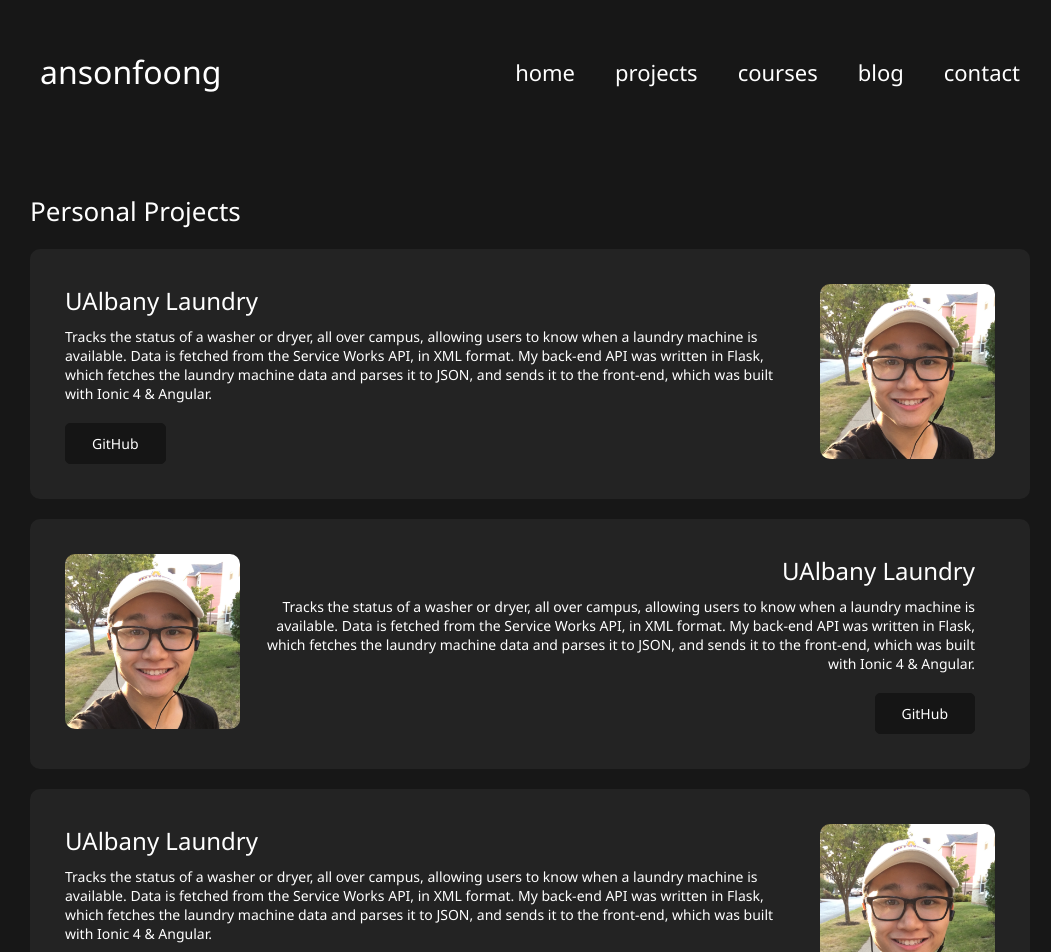
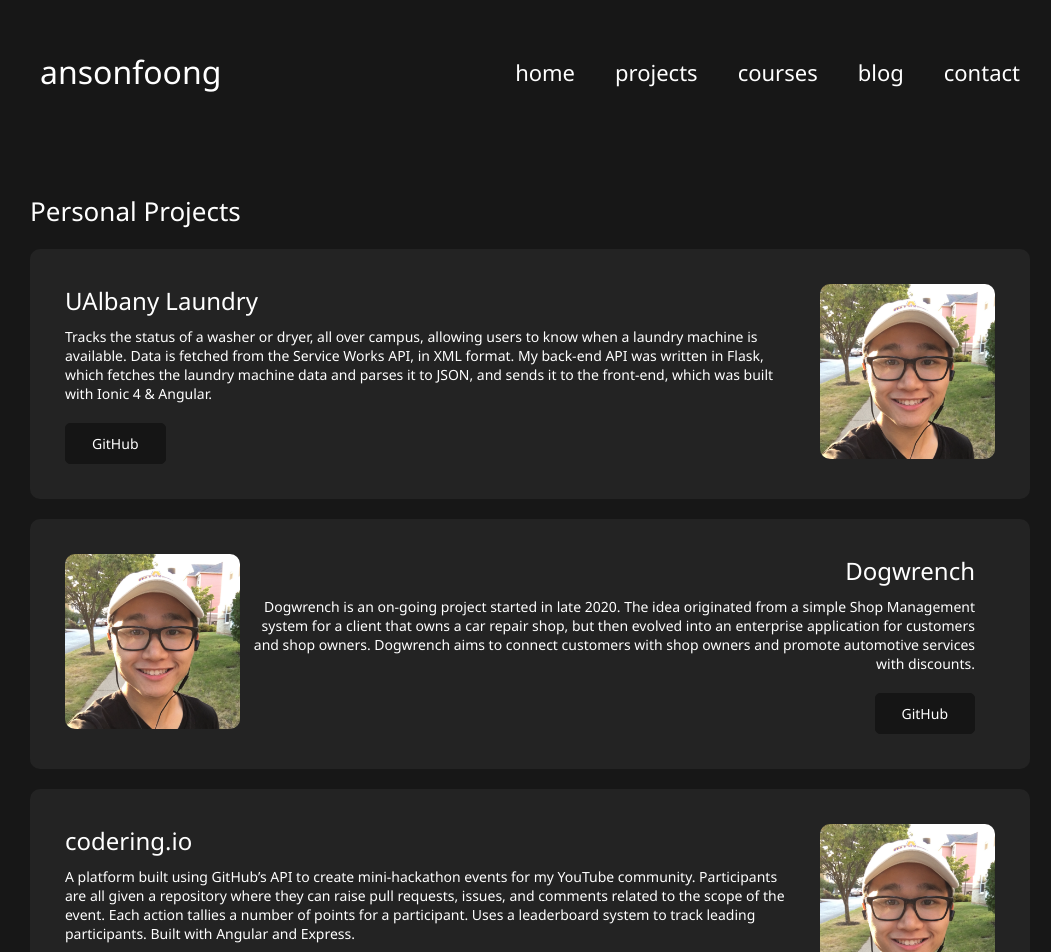
Before and after one commit to stuyy/ansonfoong, a Next.js app: page /projects in a window 1280 px wide. Shown: the top 952 px of the page, without its empty margins (110-1161 px from the left). Built offline with nearby package versions, Linux system fonts and the light colour scheme.

Commit message:
Dynamic Render Projects from an Array

```diff
--- a/src/pages/projects/index.tsx
+++ b/src/pages/projects/index.tsx
@@ -1,5 +1,6 @@
 import { NextPage } from "next";
 import { Project } from "../../components/Project";
+import { projects } from "../../utils/projects";
 import styles from "./projects-page.module.scss";
 
 const ProjectsPage: NextPage = () => {
@@ -10,22 +11,9 @@ const ProjectsPage: NextPage = () => {
           <h1>Personal Projects</h1>
         </div>
         <div className={styles["projects-content"]}>
-          <Project
-            title="UAlbany Laundry"
-            description="Tracks the status of a washer or dryer, all over campus, allowing users to know when a laundry machine is available. Data is fetched from the Service Works API, in XML format. My back-end API was written in Flask, which fetches the laundry machine data and parses it to JSON, and sends it to the front-end, which was built with Ionic 4 & Angular. "
-            src="/me.png"
-          />
-          <Project
-            title="UAlbany Laundry"
-            description="Tracks the status of a washer or dryer, all over campus, allowing users to know when a laundry machine is available. Data is fetched from the Service Works API, in XML format. My back-end API was written in Flask, which fetches the laundry machine data and parses it to JSON, and sends it to the front-end, which was built with Ionic 4 & Angular. "
-            src="/me.png"
-            reverse={true}
-          />
-          <Project
-            title="UAlbany Laundry"
-            description="Tracks the status of a washer or dryer, all over campus, allowing users to know when a laundry machine is available. Data is fetched from the Service Works API, in XML format. My back-end API was written in Flask, which fetches the laundry machine data and parses it to JSON, and sends it to the front-end, which was built with Ionic 4 & Angular. "
-            src="/me.png"
-          />
+          {projects.map((project) => (
+            <Project {...project} />
+          ))}
         </div>
       </div>
     </div>
--- /dev/null
+++ b/src/utils/projects.ts
@@ -0,0 +1,34 @@
+export type Project = {
+  title: string;
+  description: string;
+  src: string;
+  reverse?: boolean;
+  github?: {
+    url: string;
+  };
+  website?: {
+    url: string;
+  };
+};
+
+export const projects: Project[] = [
+  {
+    title: "UAlbany Laundry",
+    description:
+      "Tracks the status of a washer or dryer, all over campus, allowing users to know when a laundry machine is available. Data is fetched from the Service Works API, in XML format. My back-end API was written in Flask, which fetches the laundry machine data and parses it to JSON, and sends it to the front-end, which was built with Ionic 4 & Angular.",
+    src: "/me.png",
+  },
+  {
+    title: "Dogwrench",
+    description:
+      "Dogwrench is an on-going project started in late 2020. The idea originated from a simple Shop Management system for a client that owns a car repair shop, but then evolved into an enterprise application for customers and shop owners. Dogwrench aims to connect customers with shop owners and promote automotive services with discounts.",
+    src: "/me.png",
+    reverse: true,
+  },
+  {
+    title: "codering.io",
+    description:
+      "A platform built using GitHub’s API to create mini-hackathon events for my YouTube community. Participants are all given a repository where they can raise pull requests, issues, and comments related to the scope of the event.  Each action tallies a number of points for a participant. Uses a leaderboard system to track leading participants. Built with Angular and Express.",
+    src: "/me.png",
+  },
+];
```
Also changed, not shown: src/components/HomeComponents/HomeSection.module.scss (+4 -4 lines).
